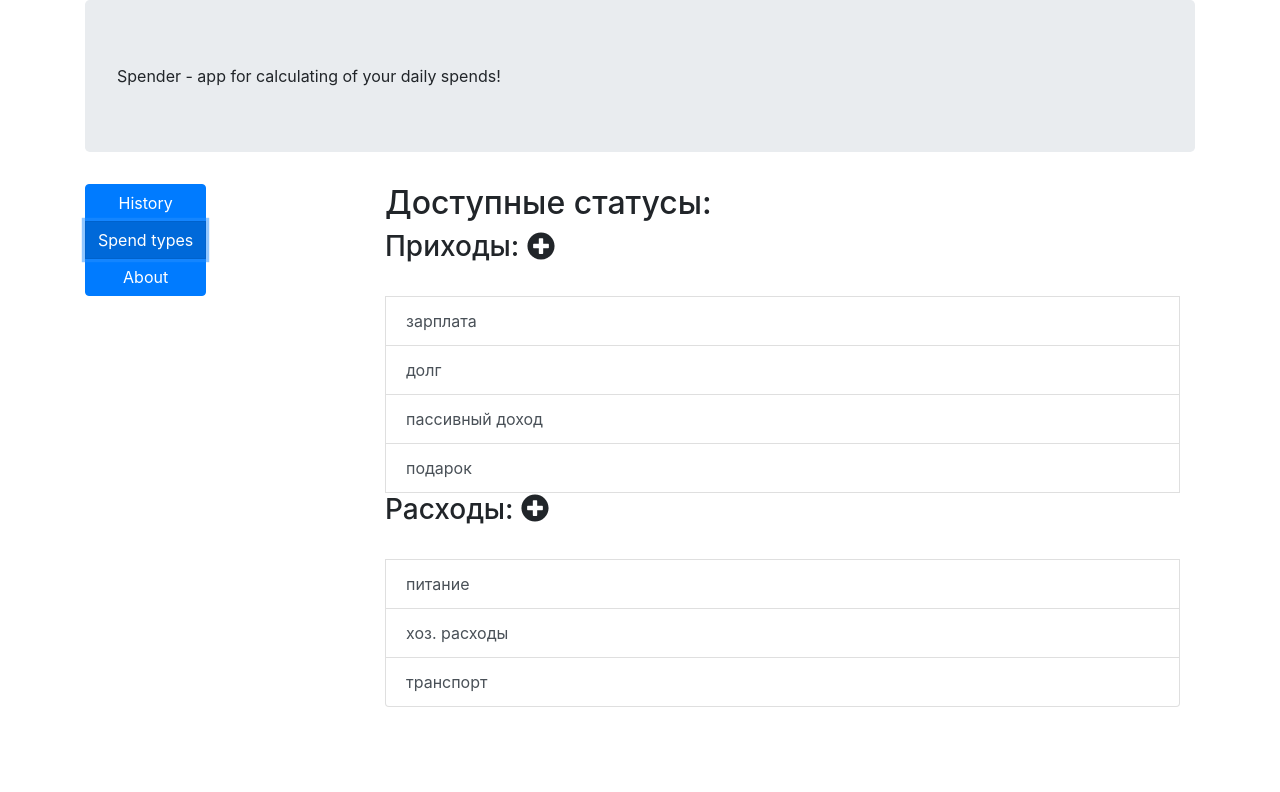
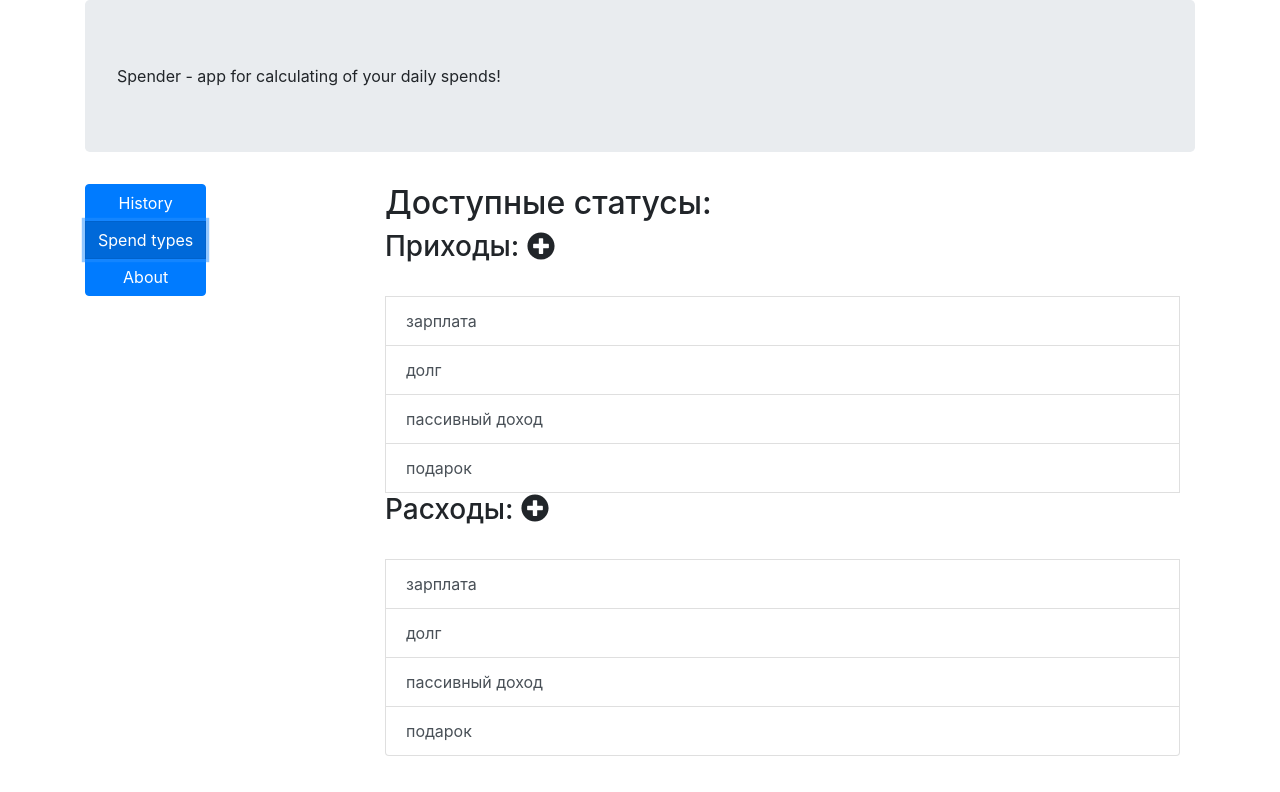
Before and after one commit to Ustingit/spender, a React (Create React App) app: page / in a window 1280 px wide. Both pictures are taken after a click on the button "Spend types". Shown: the top 792 px of the page. Built offline with nearby package versions, Linux system fonts and the light colour scheme.

Commit message:
adding of new types work correctly, move data to another module

```diff
--- a/src/Components/RightWrapper.js
+++ b/src/Components/RightWrapper.js
@@ -11,9 +11,7 @@ import { faPlusCircle } from '@fortawesome/free-solid-svg-icons';
 import Tooltip from 'react-bootstrap/Tooltip';
 import Modal from 'react-bootstrap/Modal';
 import Button from 'react-bootstrap/Button';
-
-const HIGH_LEVEL_TYPE_INCOME = 'INCOME';
-const HIGH_LEVEL_TYPE_COSTS = 'COSTS';
+import { HIGH_LEVEL_TYPE_INCOME, HIGH_LEVEL_TYPE_COSTS, incomeTypes, costTypes } from '../Data/Types';
 
 const RightPageType = {
     HISTORY: "HISTORY",
@@ -28,20 +26,6 @@ const Words = {
     },
     'COSTS': {
         tooltipText: "расходов"
-    }
-}
-
-let IncomeOrCostTypes = {
-    INCOME: {
-        "зарплата": { id: 0, name: "зарплата", default: true, comment: "сюда входит аванс, зарплата, премии или бонусы, которые вы получили от основного или дополнительных видов деятельности", type: HIGH_LEVEL_TYPE_INCOME },
-        "долг": { id: 1, name: "долг", default: true, comment: "возврат отдолженных средств", type: HIGH_LEVEL_TYPE_INCOME },
-        "пассивный доход": { id: 2, name: "пассивный доход", default: true, comment: "доходы, полученные от депозитов, инвестиций, и т.д.", type: HIGH_LEVEL_TYPE_INCOME },
-        "подарок": { id: 3, name: "подарок", default: true, comment: "средства, подаренные по какому-либо поводу.", type: HIGH_LEVEL_TYPE_INCOME }
-    },
-    COSTS: {
-        "питание": { id: 0, name: "питание", default: true, comment: "расходы на питание.", type: HIGH_LEVEL_TYPE_COSTS },
-        "хоз. расходы": { id: 1, name: "хоз. расходы", default: true, comment: "расходы на хозяйственные нужды.", type: HIGH_LEVEL_TYPE_COSTS },
-        "транспорт": { id: 2, name: "транспорт", default: true, comment: "расходы на транспорт, такси либо шэринг.", type: HIGH_LEVEL_TYPE_COSTS }
     }
 }
 
@@ -82,15 +66,55 @@ class SpendTypes extends React.Component {
         super(props);
         this.state = {
             showAddModal: false,
-            types: IncomeOrCostTypes
+            incomeTypes: incomeTypes,
+            costsTypes: costTypes
         };
         this.handleClick = this.handleClick.bind(this);
+        this.setNewType = this.setNewType.bind(this);
     }
 
     handleClick(isDefault) {
         if (isDefault) {
             alert("Редактировать базовые типы запрещено.");
         }
+    }
+
+    setNewType(spendType, text, comment = null) {
+        console.log("in setNewType !");
+        let oldIncomes = this.state.incomeTypes;
+        let oldCosts = this.state.costsTypes;
+
+        if (spendType){
+            if (spendType === HIGH_LEVEL_TYPE_INCOME) {
+                console.log("in inc !");
+                var maxId = oldIncomes.sort((a,b) => b.id - a.id)[0].id;
+                const newObject = { id: maxId + 1, name: text, default: false, comment: comment ? comment : text , type: spendType };
+
+                this.setState({
+                    incomeTypes: [ ...this.state.incomeTypes, newObject ]
+                });
+
+                incomeTypes.push(newObject);
+
+                return;
+            }
+
+            if (spendType === HIGH_LEVEL_TYPE_COSTS) {
+                console.log("in costs !");
+                var maxId = oldCosts.sort((a,b) => b.id - a.id)[0].id;
+                const newObject = { id: maxId + 1, name: text, default: false, comment: comment ? comment : text , type: spendType };
+
+                this.setState({
+                    costsTypes: [ ...this.state.costsTypes, newObject ]
+                });
+
+                costTypes.push(newObject);
+
+                return;
+            }
+        }
+
+        alert("невозможно добавить, проверьте введённые данные!");
     }
 
     render() {
@@ -103,24 +127,24 @@ class SpendTypes extends React.Component {
                     <Col md={12} lg={12} >
                         <ListGroup>
                             <h3>Приходы:&nbsp;
-                            <AddTypeModalWindowClass spendType={HIGH_LEVEL_TYPE_INCOME} />
+                            <AddTypeModalWindowClass spendType={HIGH_LEVEL_TYPE_INCOME} setNewType={this.setNewType} />
                                 </h3><br />
                             {
-                                Object.keys(this.state.types.INCOME).map(key => {
-                                    return <ListGroup.Item key={this.state.types.INCOME[key].id} action
-                                                onClick={ () => this.handleClick(this.state.types.INCOME[key].default) } >
-                                            {this.state.types.INCOME[key].name}
+                                this.state.incomeTypes.map(typeObjectInformation => {
+                                    return <ListGroup.Item key={typeObjectInformation.id} action
+                                                onClick={ () => this.handleClick(typeObjectInformation.default) } >
+                                            {typeObjectInformation.name}
                                     </ListGroup.Item>
                                 })
                             }
                                 <h3>Расходы:&nbsp;
-                                    <AddTypeModalWindowClass spendType={HIGH_LEVEL_TYPE_COSTS} />
+                                    <AddTypeModalWindowClass spendType={HIGH_LEVEL_TYPE_COSTS} setNewType={this.setNewType} />
                                     </h3><br />
                                 {
-                                    Object.keys(this.state.types.COSTS).map(key => {
-                                        return <ListGroup.Item key={this.state.types.COSTS[key].id} action
-                                                    onClick={ () => this.handleClick(this.state.types.COSTS[key].default) } >
-                                                {this.state.types.COSTS[key].name}
+                                    this.state.costsTypes.map(typeObjectInformation => {
+                                        return <ListGroup.Item key={typeObjectInformation.id} action
+                                                    onClick={ () => this.handleClick(typeObjectInformation.default) } >
+                                                {typeObjectInformation.name}
                                         </ListGroup.Item>
                                 })
                             }
@@ -137,7 +161,9 @@ class AddTypeModalWindowClass extends React.Component {
         super(props);
         this.state = {
             spendType: props.spendType ?? HIGH_LEVEL_TYPE_INCOME,
-            showModal: false
+            showModal: false,
+            newTypeName: "",
+            newComment: ""
         }
     }
 
@@ -149,9 +175,23 @@ class AddTypeModalWindowClass extends React.Component {
         this.setState({ showModal: false });
     }
 
-    handleSave(){
+    onNameChange = (e) => {
+        this.setState({ newTypeName: e.target.value })
+    }
+
+    onCommentChange = (e) => {
+        this.setState({ newComment: e.target.value })
+    }
+
+    handleSave(event){
+        var test = event.target.value;
+        console.log(test);
+
         this.handleClose();
-        alert("SAVE");
+
+        if (this.props.setNewType) {
+            this.props.setNewType(this.state.spendType, this.state.newTypeName, this.state.newComment !== "" ?  this.state.newComment : this.state.newTypeName );
+        }
     }
 
     render() {
@@ -170,14 +210,14 @@ class AddTypeModalWindowClass extends React.Component {
             <Modal.Title><h3>Добавление типа {Words[this.state.spendType].tooltipText}</h3></Modal.Title>
           </Modal.Header>
           <Modal.Body>
-                <div>Добавьте название нового типа:</div>
-                <div><input type="text" id="newTypeName" placeholder="введите название"></input></div>
+                <input type="text" placeholder="Впишите название нового типа" onChange={ this.onNameChange } /><br />
+                <input type="text" placeholder="Впишите комментарий" onChange={ this.onCommentChange } />
           </Modal.Body>
           <Modal.Footer>
             <Button variant="secondary" onClick={() => this.handleClose()}>
                 Закрыть
             </Button>
-            <Button variant="primary" onClick={() => this.handleSave()}>
+            <Button variant="primary" onClick={ this.handleSave.bind(this) }>
                 Добавить
             </Button>
           </Modal.Footer>
--- /dev/null
+++ b/src/Data/Types.js
@@ -0,0 +1,16 @@
+export const HIGH_LEVEL_TYPE_INCOME = 'INCOME';
+export const HIGH_LEVEL_TYPE_COSTS = 'COSTS';
+
+export let incomeTypes = [
+    { id: 0, name: "зарплата", default: true, comment: "сюда входит аванс, зарплата, премии или бонусы, которые вы получили от основного или дополнительных видов деятельности", type: HIGH_LEVEL_TYPE_INCOME },
+    { id: 1, name: "долг", default: true, comment: "возврат отдолженных средств", type: HIGH_LEVEL_TYPE_INCOME },
+    { id: 2, name: "пассивный доход", default: true, comment: "доходы, полученные от депозитов, инвестиций, и т.д.", type: HIGH_LEVEL_TYPE_INCOME },
+    { id: 3, name: "подарок", default: true, comment: "средства, подаренные по какому-либо поводу.", type: HIGH_LEVEL_TYPE_INCOME }
+]
+
+export let costTypes = [
+    { id: 0, name: "зарплата", default: true, comment: "сюда входит аванс, зарплата, премии или бонусы, которые вы получили от основного или дополнительных видов деятельности", type: HIGH_LEVEL_TYPE_INCOME },
+    { id: 1, name: "долг", default: true, comment: "возврат отдолженных средств", type: HIGH_LEVEL_TYPE_INCOME },
+    { id: 2, name: "пассивный доход", default: true, comment: "доходы, полученные от депозитов, инвестиций, и т.д.", type: HIGH_LEVEL_TYPE_INCOME },
+    { id: 3, name: "подарок", default: true, comment: "средства, подаренные по какому-либо поводу.", type: HIGH_LEVEL_TYPE_INCOME }
+]
```
